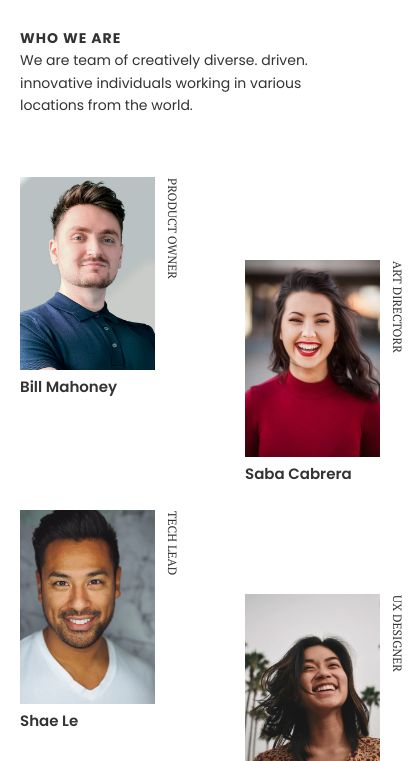
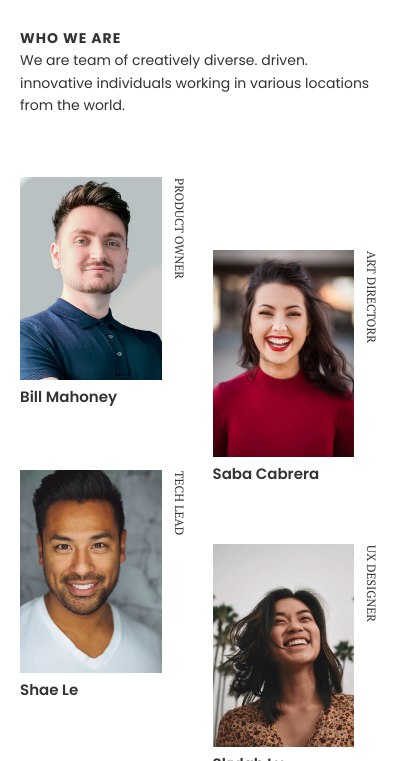
Before and after one commit to rohitgbg/team-page, a plain HTML site: page index.html in a window 390 px wide. Shown: the part 81-842 px from the top of the page, 415 px wide, since content can reach past the window. Drawn offline with Linux system fonts and the light colour scheme.

Commit message:
CSS refactor

```diff
--- a/css/style.css
+++ b/css/style.css
@@ -69,7 +69,7 @@ body {
 }
 
 .header__overview {
-  width: 300px;
+  width: 35rem;
 }
 
 .header__overview h5 {
@@ -91,14 +91,14 @@ body {
 .gallery-container {
   display: grid;
   grid-template-columns: repeat(9, 1fr);
-  grid-template-rows: repeat(7, 6vw);
-  grid-row-gap: 5rem;
-  grid-column-gap: 7rem;
+  grid-template-rows: repeat(9, 6.5vw);
+  grid-row-gap: 2rem;
+  grid-column-gap: 4rem;
 }
 
 .gallery__image img {
   width: 90%;
-  height: 100%;
+
   object-fit: cover;
   display: block;
   margin-bottom: 0.5rem;
@@ -167,8 +167,8 @@ body {
   margin-left: 2rem;
 }
 
-/* 768px or less */
-@media only screen and (max-width: 768px) {
+/* 850px or less */
+@media only screen and (max-width: 850px) {
   .header {
     flex-direction: column;
     grid-row: 1 / 2;
@@ -180,14 +180,14 @@ body {
   }
 
   .header__overview {
-    width: 95%;
+    width: 100%;
   }
 }
 
-/* 650px or less */
-@media only screen and (max-width: 550px) {
+/* 500px or less */
+@media only screen and (max-width: 500px) {
   .container {
-    margin: 2rem 5rem;
+    margin: 2rem;
     grid-template-columns: repeat(5, [col-start] minmax(6rem, 1fr) [col-end]);
   }
 
@@ -200,14 +200,14 @@ body {
   }
 
   .header__overview {
-    width: 95%;
+    width: 100%;
   }
 
   .gallery-container {
-    grid-template-columns: repeat(9, 1fr);
+    grid-template-columns: repeat(6, 1fr);
     grid-template-rows: repeat(13, 6vw);
-    grid-row-gap: 6rem;
-    grid-column-gap: 7.5rem;
+    grid-row-gap: 5rem;
+    grid-column-gap: 3.5rem;
   }
 
   .gallery__item--3 {
@@ -230,10 +230,3 @@ body {
     grid-column: 4 / span 3;
   }
 }
-/* 480px or less */
-
-@media only screen and (max-width: 480px) {
-  .container {
-    margin: 2rem;
-  }
-}
```
